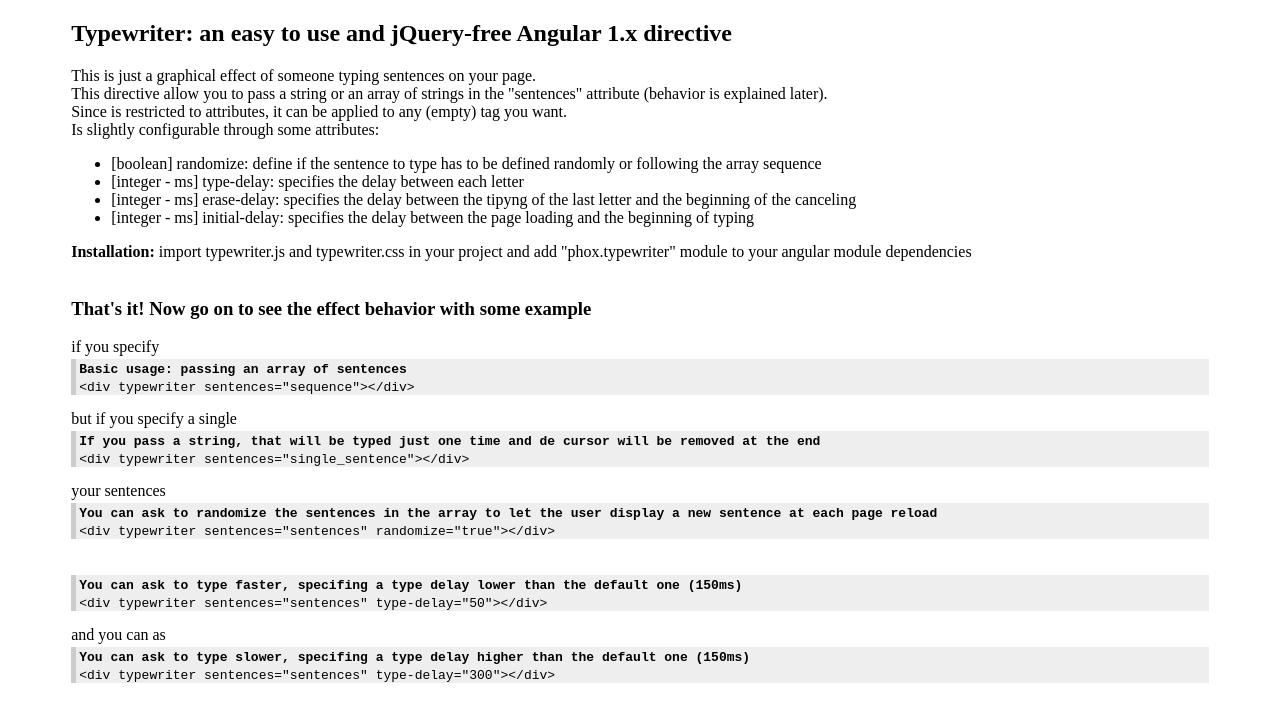
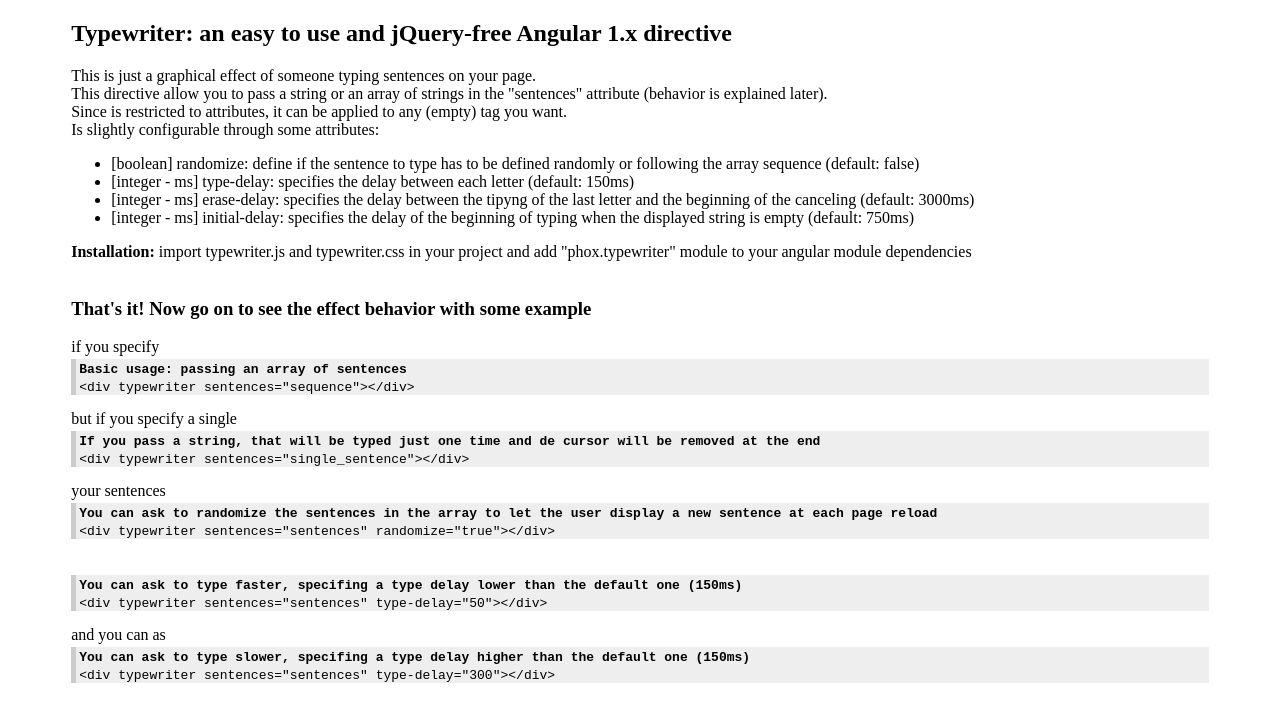
Before and after one commit to davidefossacecchi/typewrite-directive, a plain HTML site: page demo.html in a window 1280 px wide. Drawn offline with nearby package versions, Linux system fonts and the light colour scheme.

Commit message:
Update documentation.

```diff
--- a/demo.html
+++ b/demo.html
@@ -27,10 +27,10 @@
   			Since is restricted to attributes, it can be applied to any (empty) tag you want.</br>
   			Is slightly configurable through some attributes:
   			<ul>
-  				<li>[boolean] randomize: define if the sentence to type has to be defined randomly or following the array sequence</li>
-  				<li>[integer - ms] type-delay: specifies the delay between each letter</li>
-  				<li>[integer - ms] erase-delay: specifies the delay between the tipyng of the last letter and the beginning of the canceling</li>
-  				<li>[integer - ms] initial-delay: specifies the delay between the page loading and the beginning of typing</li>
+  				<li>[boolean] randomize: define if the sentence to type has to be defined randomly or following the array sequence (default: false)</li>
+  				<li>[integer - ms] type-delay: specifies the delay between each letter (default: 150ms)</li>
+  				<li>[integer - ms] erase-delay: specifies the delay between the tipyng of the last letter and the beginning of the canceling (default: 3000ms)</li>
+  				<li>[integer - ms] initial-delay: specifies the delay of the beginning of typing when the displayed string is empty (default: 750ms)</li>
   			</ul>
   			<strong>Installation: </strong> import typewriter.js and typewriter.css in your project and add "phox.typewriter" module to your angular module dependencies
   			</br></br>
```
Also changed, not shown: README.md.
